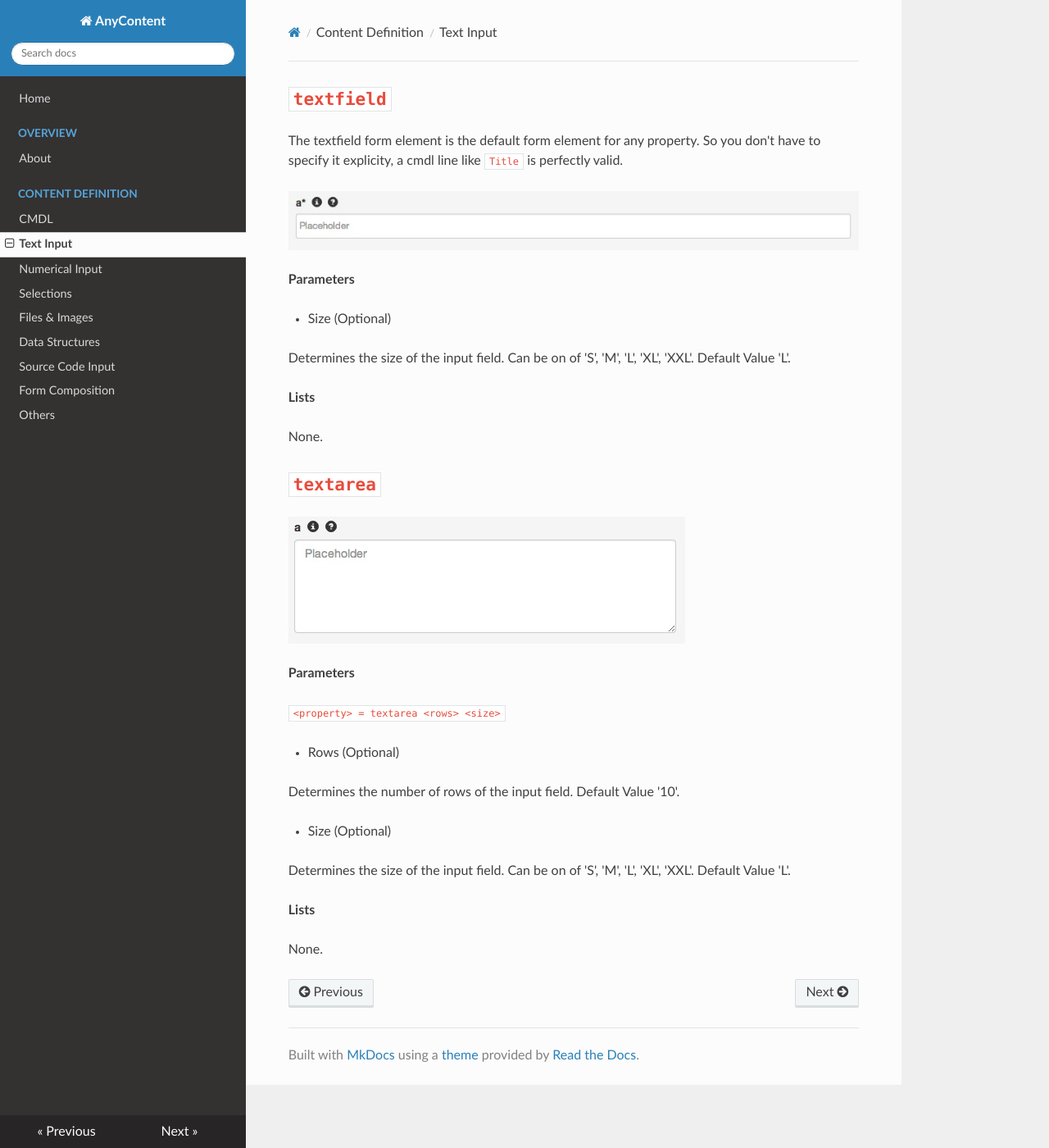
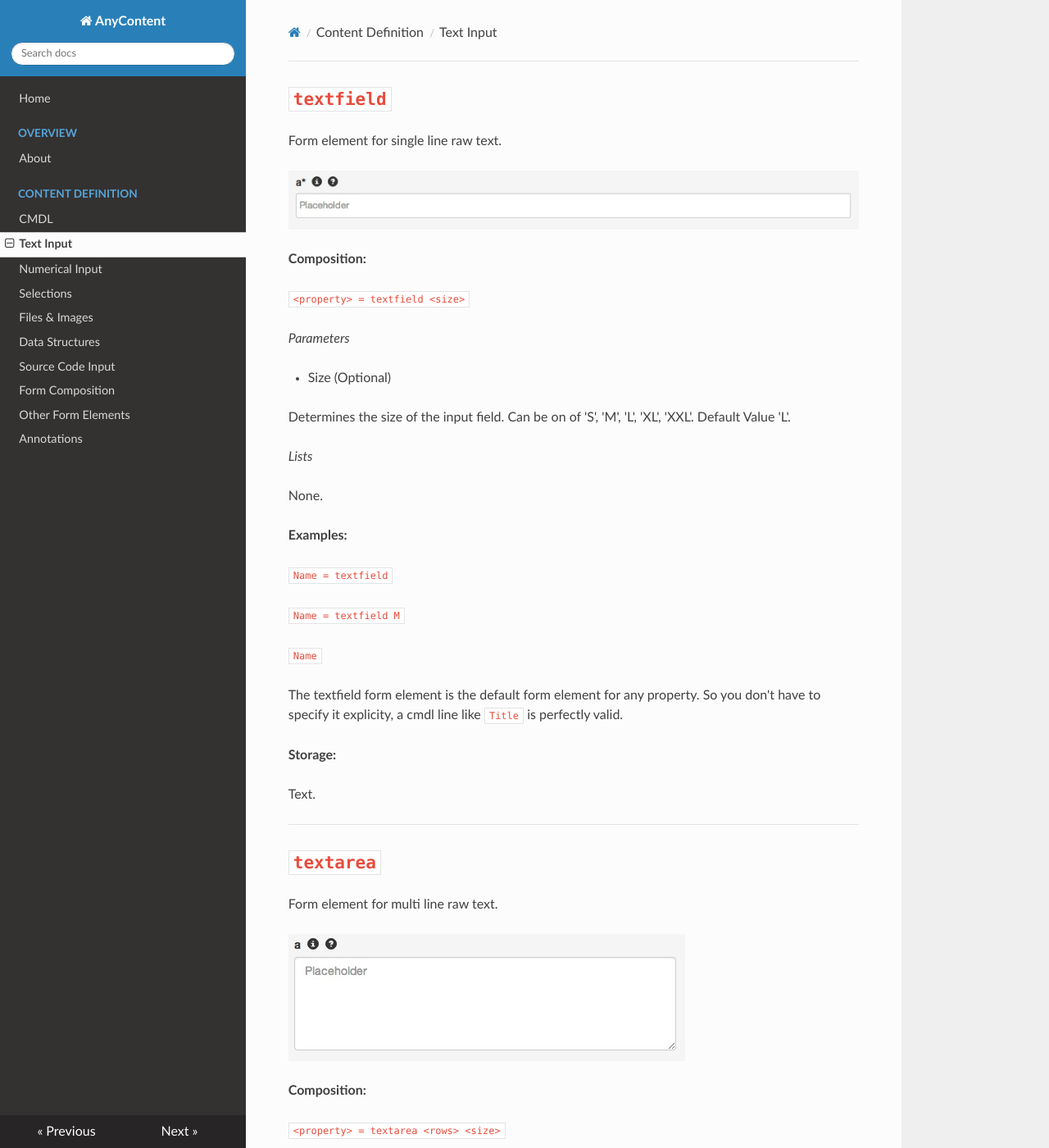
Before and after one commit to nhagemann/anycontent-cmdl-docs, an MkDocs documentation site: the page built from docs/cmdl/text.md, in a window 1280 px wide and 1400 px high. Shown: the whole window at 82% size. Built offline with MkDocs 1.6.1, drawn with Linux system fonts in a browser that asks for light colours; nearby versions of some CDN libraries; old or Windows-style settings are respelled for this version of MkDocs; some of the changed text lies outside the part shown.

Commit message:
mkdocs test

```diff
--- a/docs/cmdl/text.md
+++ b/docs/cmdl/text.md
@@ -1,31 +1,52 @@
 #`textfield`
 
-The textfield form element is the default form element for any property. So you don't have to specify it explicity, a cmdl line like `Title` is perfectly valid.
+Form element for single line raw text.
 
 ![a* = textfield L](https://raw.githubusercontent.com/nhagemann/anycontent-cmdl-docs/master/images/formelement/textfield.jpg)
 
 
-**Parameters**
+**Composition:**
+
+`<property> = textfield <size>`
+
+_Parameters_
 
 * Size (Optional)
 
 Determines the size of the input field. Can be on of 'S', 'M', 'L', 'XL', 'XXL'. Default Value 'L'.
 
-**Lists**
+_Lists_
 
 None.
 
+**Examples:**
 
+`Name = textfield`
+
+`Name = textfield M`
+
+`Name`
+
+The textfield form element is the default form element for any property. So you don't have to specify it explicity, a cmdl line like `Title` is perfectly valid.
+
+**Storage:**
+
+Text.
+
+* * *
 
 #`textarea`
 
+Form element for multi line raw text.
 
 ![a = textarea 5 M](https://raw.githubusercontent.com/nhagemann/anycontent-cmdl-docs/master/images/formelement/textarea.jpg)
 
 
-**Parameters**
+**Composition:**
 
 `<property> = textarea <rows> <size>`
+
+_Parameters_
 
 * Rows (Optional)
 
@@ -35,6 +56,19 @@ Determines the number of rows of the input field. Default Value '10'.
 
 Determines the size of the input field. Can be on of 'S', 'M', 'L', 'XL', 'XXL'. Default Value 'L'.
 
-**Lists**
+_Lists_
 
 None.
+
+**Storage:**
+
+Text with linefeeds.
+
+
+* * *
+
+#`richtext`
+
+* * *
+
+#`markdown`
--- a/mkdocs.yml
+++ b/mkdocs.yml
@@ -10,6 +10,7 @@ pages:
 - [cmdl/data-structures.md, Content Definition, Data Structures]
 - [cmdl/source-code-input.md, Content Definition, Source Code Input]
 - [cmdl/form-composition.md, Content Definition, Form Composition]
-- [cmdl/others.md, Content Definition, Others]
+- [cmdl/others.md, Content Definition, Other Form Elements]
+- [cmdl/annotations.md, Content Definition, Annotations]
 
 theme: readthedocs
```
Also changed, not shown: docs/cmdl/annotations.md (added, +31 -0 lines), docs/cmdl/data-structures.md (+8 -0 lines), docs/cmdl/files-and-images.md (+8 -0 lines), docs/cmdl/form-composition.md (+4 -0 lines), docs/cmdl/numerical.md (+24 -0 lines), docs/cmdl/others.md (+15 -0 lines), docs/cmdl/selections.md (+20 -0 lines), docs/cmdl/source-code-input.md (+11 -0 lines).
